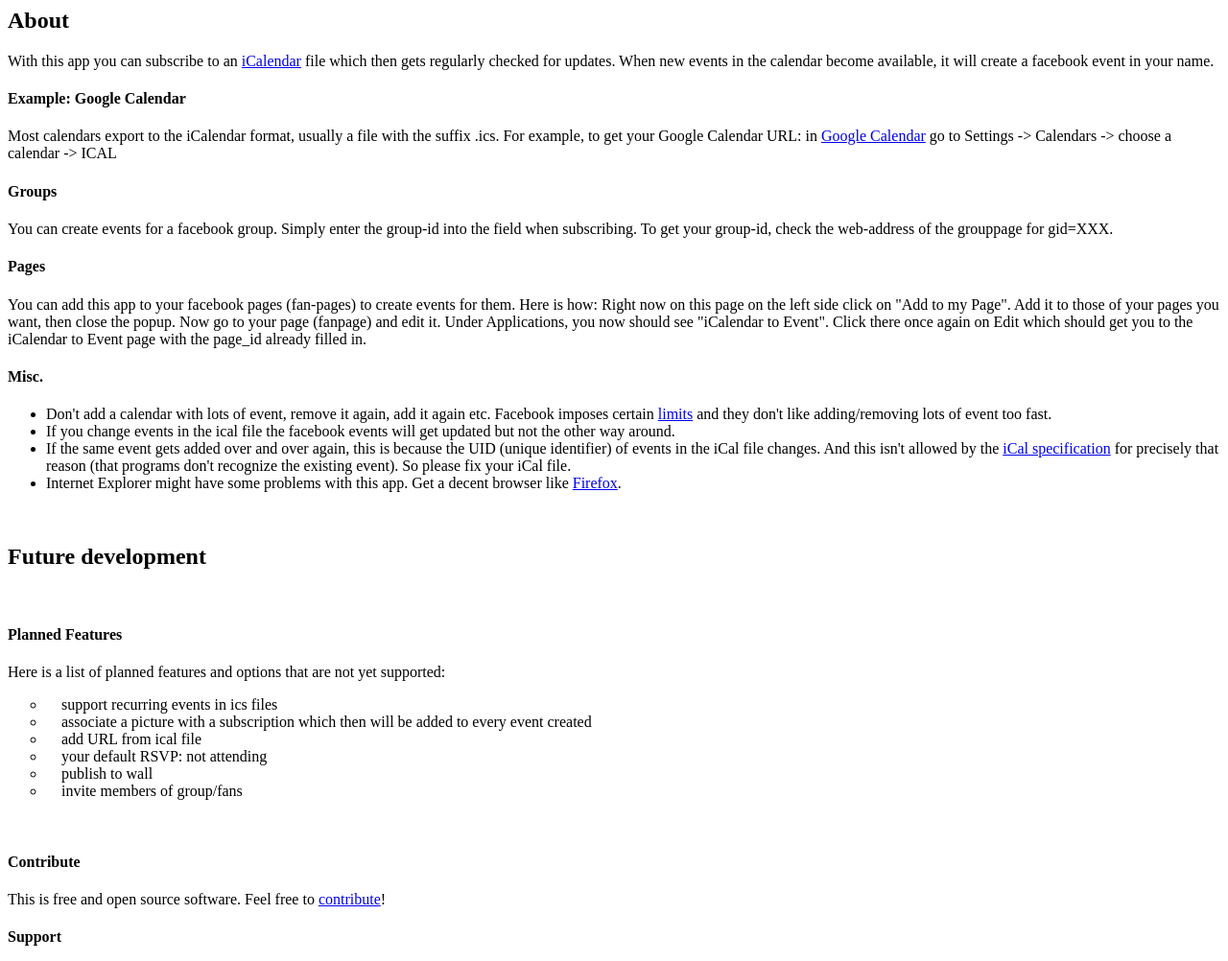
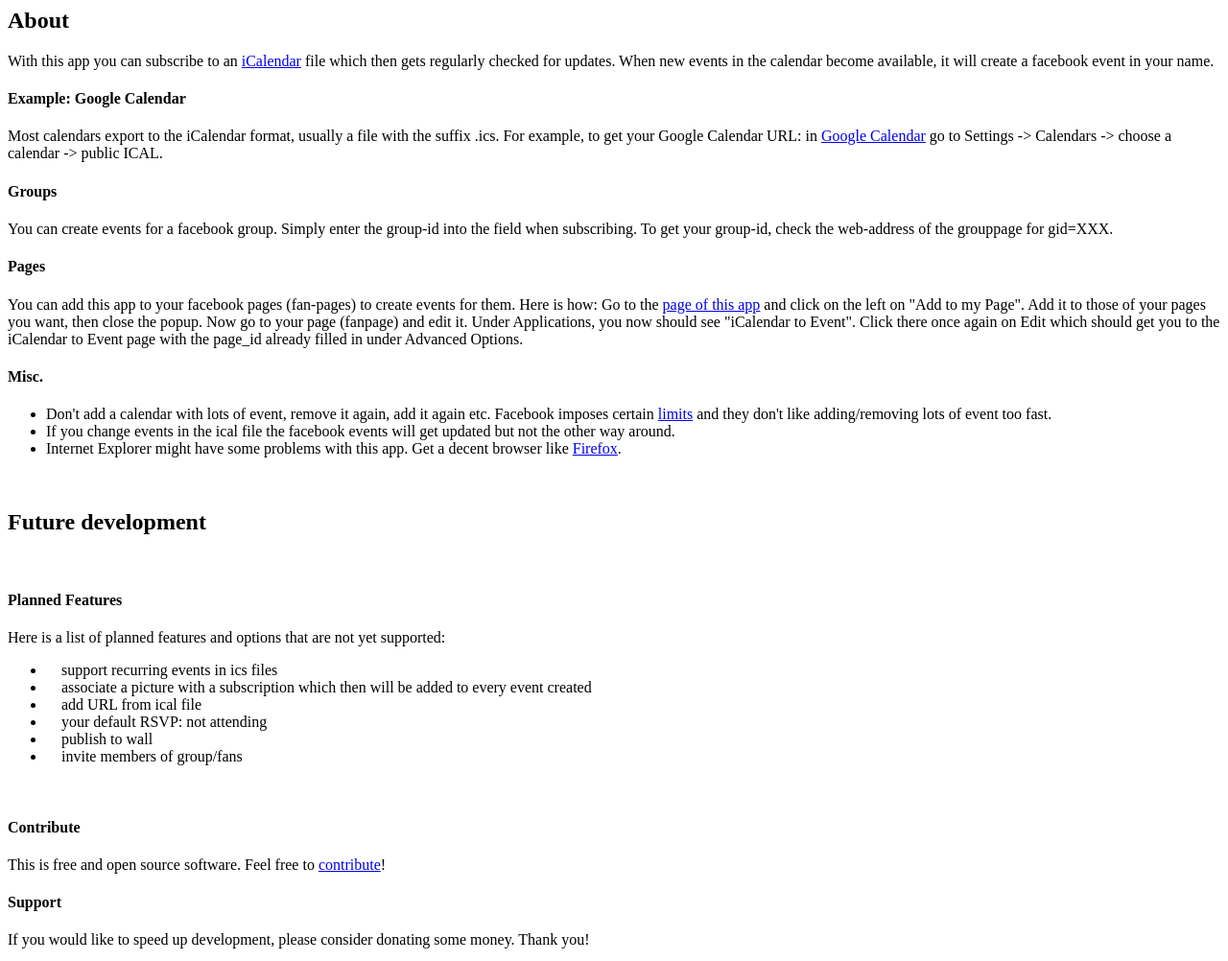
Before and after one commit to mb21/iCalendar-to-Facebook-Event, a PHP site: page /Docs.php in a window 1280 px wide. Shown: the top 1002 px of the page at 96% size. Run offline with PHP 8.4, Linux system fonts and the light colour scheme.

Commit message:
bug fixes

```diff
--- a/Docs.php
+++ b/Docs.php
@@ -2,7 +2,7 @@
     <style>
         .list li{
             padding-left: 1em;
-            list-style: circle;
+            list-style-type: disc;
             display: list-item;
         }
     </style>
@@ -12,19 +12,18 @@
 <p>With this app you can subscribe to an <a href="http://en.wikipedia.org/wiki/ICalendar">iCalendar</a> file which then gets regularly checked for updates. When new events in the calendar become available, it will create a facebook event in your name.</p>
 
 <h4>Example: Google Calendar</h4>
-<p>Most calendars export to the iCalendar format, usually a file with the suffix .ics. For example, to get your Google Calendar URL: in <a href="http://calendar.google.com/">Google Calendar</a> go to Settings -> Calendars -> choose a calendar -> ICAL</p>
+<p>Most calendars export to the iCalendar format, usually a file with the suffix .ics. For example, to get your Google Calendar URL: in <a href="http://calendar.google.com/">Google Calendar</a> go to Settings -> Calendars -> choose a calendar -> public ICAL.</p>
 
 <h4>Groups</h4>
 <p>You can create events for a facebook group. Simply enter the group-id into the field when subscribing. To get your group-id, check the web-address of the grouppage for gid=XXX.</p>
 
 <h4>Pages</h4>
-<p>You can add this app to your facebook pages (fan-pages) to create events for them. Here is how: Right now on this page on the left side click on "Add to my Page". Add it to those of your pages you want, then close the popup. Now go to your page (fanpage) and edit it. Under Applications, you now should see "iCalendar to Event". Click there once again on Edit which should get you to the iCalendar to Event page with the page_id already filled in.</p>
+<p>You can add this app to your facebook pages (fan-pages) to create events for them. Here is how: Go to the <a href="http://www.facebook.com/apps/application.php?v=info&id=164414672850" target="_blank">page of this app</a> and click on the left on "Add to my Page". Add it to those of your pages you want, then close the popup. Now go to your page (fanpage) and edit it. Under Applications, you now should see "iCalendar to Event". Click there once again on Edit which should get you to the iCalendar to Event page with the page_id already filled in under Advanced Options.</p>
 
 <h4>Misc.</h4>
 <ul>
 <li>Don't add a calendar with lots of event, remove it again, add it again etc. Facebook imposes certain <a href="http://www.facebook.com/help/?page=421" target="_blank">limits</a> and they don't like adding/removing lots of event too fast.</li>
 <li>If you change events in the ical file the facebook events will get updated but not the other way around.</li>
-<li>If the same event gets added over and over again, this is because the UID (unique identifier) of events in the iCal file changes. And this isn't allowed by the <a href="http://tools.ietf.org/html/rfc5545#section-3.8.4.7">iCal specification</a> for precisely that reason (that programs don't recognize the existing event). So please fix your iCal file.</li>
 <li>Internet Explorer might have some problems with this app. Get a decent browser like <a href="http://www.getfirefox.com">Firefox</a>.</li>
 </ul>
 
--- a/Event.php
+++ b/Event.php
@@ -52,7 +52,7 @@
 		$facebook->set_user($user_id, $session_key);
 
 		//post array to facebook
-		$event_id=$facebook->api_client->events_create(json_encode($this->fbEvent));
+		$event_id = $facebook->api_client->events_create(json_encode($this->fbEvent));
 
 		return $event_id;
 	}
@@ -105,7 +105,7 @@
 		//page_id
 		$event['page_id'] = $this->calendar->sub_data['page_id'];
 		if ($event['page_id'] == 0)
-			$event['page_id'] = $this->calendar->sub_data['user_id'];;
+			$event['page_id'] = '';
 
 		//location
 		$location = $this->vEvent->getProperty('LOCATION');
@@ -127,7 +127,7 @@
 		$description = $this->vEvent->getProperty('DESCRIPTION');
 		$weburl= $this->vEvent->getProperty('URL');
 		if ($weburl)
-			$description .= '<br/>'.$weburl;
+			$description .= '\r\n\r\n'.$weburl;
 		if ($description){
 			$description = str_replace("\\n", "\r\n", $description, $count);
 			$event['description'] = $description;
--- a/receive_sub.php
+++ b/receive_sub.php
@@ -88,7 +88,7 @@
 			//create new user-table
 			$sql = 'CREATE TABLE user'. $user_id .'
 			(
-			event_id bigint NOT NULL,
+			event_id bigint UNSIGNED NOT NULL,
 			PRIMARY KEY(event_id),
 			UID varchar(256),
 			summary varchar(300),
--- a/update_all.php
+++ b/update_all.php
@@ -58,8 +58,6 @@
 while($row = mysql_fetch_assoc($result)) {
 	$sub_id = $row['sub_id'];
 	$sub_data = array("sub_id" => $row['sub_id'], "url" => $row['url'], "user_id" => $row['user_id'], "category" => $row['category'], "subcategory" => $row['subcategory'], "page_id" => $row['page_id']);
-	if ($sub_data['page_id'] == 0)
-		$sub_data['page_id'] = '';
 
 	try {
 		$numb_subs++;
```
Also changed, not shown: Calendar.php (+5 -2 lines).
